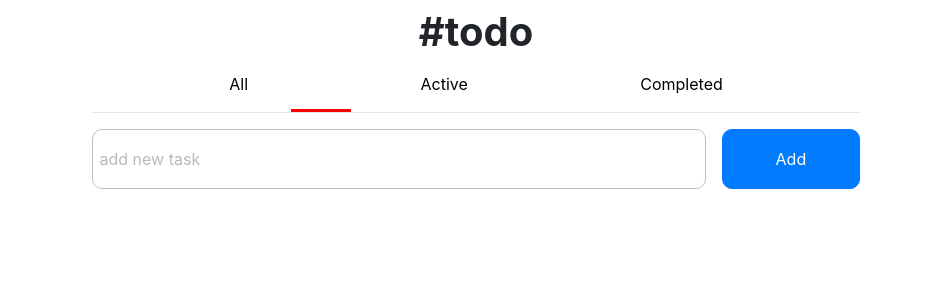
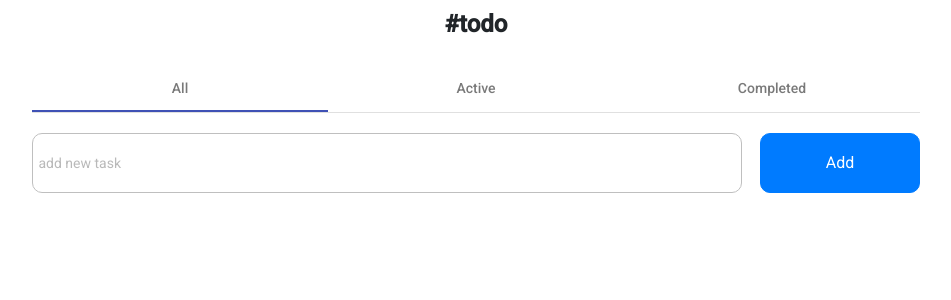
Before and after one commit to MarcoGranieri/esercizi-personali, an Angular app in the folder todo-list/: page / in a window 1280 px wide. Shown: the top 300 px of the page, without its empty margins (164-1115 px from the left). Built offline with nearby package versions, Linux system fonts and the light colour scheme.

Commit message:
todo-list v1

```diff
--- a/todo-list/package.json
+++ b/todo-list/package.json
@@ -11,11 +11,13 @@
   "private": true,
   "dependencies": {
     "@angular/animations": "~12.2.0",
+    "@angular/cdk": "^12.2.13",
     "@angular/common": "~12.2.0",
     "@angular/compiler": "~12.2.0",
     "@angular/core": "~12.2.0",
     "@angular/forms": "~12.2.0",
     "@angular/localize": "~12.2.0",
+    "@angular/material": "^12.2.13",
     "@angular/platform-browser": "~12.2.0",
     "@angular/platform-browser-dynamic": "~12.2.0",
     "@angular/router": "~12.2.0",
--- a/todo-list/src/app/app.module.ts
+++ b/todo-list/src/app/app.module.ts
@@ -8,6 +8,8 @@ import { AllTasksComponent } from './modules/core/components/all-tasks/all-tasks
 import { ActiveTasksComponent } from './modules/core/components/active-tasks/active-tasks.component';
 import { CompletedTasksComponent } from './modules/core/components/completed-tasks/completed-tasks.component';
 import { FormsModule } from '@angular/forms';
+import { BrowserAnimationsModule } from '@angular/platform-browser/animations';
+import { MatTabsModule } from '@angular/material/tabs';
 
 @NgModule({
   declarations: [
@@ -20,7 +22,9 @@ import { FormsModule } from '@angular/forms';
   imports: [
     BrowserModule,
     FormsModule,
-    NgbModule
+    NgbModule,
+    BrowserAnimationsModule,
+    MatTabsModule
   ],
   providers: [],
   bootstrap: [AppComponent]
--- a/todo-list/src/app/modules/core/components/all-tasks/all-tasks.component.html
+++ b/todo-list/src/app/modules/core/components/all-tasks/all-tasks.component.html
@@ -1,4 +1,3 @@
-<div class="task-container container">
 <form (ngSubmit)="addTask()" class="d-flex justify-content-between">
     <input class="inputTasks" type="text" placeholder=" add new task" name="inputTasks" [(ngModel)]="inputTasks">
     <button type="submit" class="btn btn-primary">Add</button>
@@ -10,4 +9,3 @@
     </div>
     <button (click)="remove(task)" class="delete">Delete</button>
 </div>
-</div>
--- a/todo-list/src/app/modules/core/components/all-tasks/all-tasks.component.ts
+++ b/todo-list/src/app/modules/core/components/all-tasks/all-tasks.component.ts
@@ -32,10 +32,10 @@ export class AllTasksComponent implements OnInit {
   }
 
   toggleDone (id:number) {
-    this.tasks?.map((v, i) => {
-      if (i == id) v.completed = !v.completed;
+    this.tasks?.map((task, i) => {
+      if (i == id) task.completed = !task.completed;
 
-      return v;
+      return task;
     })
   }
 
--- a/todo-list/src/app/modules/core/container/container.component.html
+++ b/todo-list/src/app/modules/core/container/container.component.html
@@ -1,12 +1,11 @@
 <div class="container d-flex flex-column align-items-center">
     <h1 class="text-center p-2"><strong>#todo</strong></h1>
-
-    <div class="d-flex justify-content-around">
-        <a href="#">All</a>
-        <a href="#">Active</a>
-        <a href="#">Completed</a>
-    </div>
-    <div class="activeTab"></div>
+    <mat-tab-group mat-stretch-tabs>
+        <mat-tab label="All">
+            <br>
+            <app-all-tasks (delete)="removeTask($event)" [tasks]="tasks"></app-all-tasks>
+        </mat-tab>
+        <mat-tab label="Active"></mat-tab>
+        <mat-tab label="Completed"></mat-tab>
+    </mat-tab-group>
 </div>
-<hr>
-<app-all-tasks (delete)="removeTask($event)" [tasks]="tasks"></app-all-tasks>
--- a/todo-list/src/app/modules/core/container/container.component.scss
+++ b/todo-list/src/app/modules/core/container/container.component.scss
@@ -1,18 +1,3 @@
-a {
-    color: black;
-    text-decoration: none;
+mat-tab-group {
+    width: 80%;
 }
-
-.justify-content-around,
-hr {
-    width: 60%;
-}
-
-.activeTab {
-    width: 60px;
-    height: 3px;
-    background-color: red;
-    position: absolute;
-    left: 455px;
-    top: 109px;
-}
--- a/todo-list/src/index.html
+++ b/todo-list/src/index.html
@@ -6,8 +6,11 @@
   <base href="/">
   <meta name="viewport" content="width=device-width, initial-scale=1">
   <link rel="icon" type="image/x-icon" href="favicon.ico">
+  <link rel="preconnect" href="https://fonts.gstatic.com">
+  <link href="https://fonts.googleapis.com/css2?family=Roboto:wght@300;400;500&display=swap" rel="stylesheet">
+  <link href="https://fonts.googleapis.com/icon?family=Material+Icons" rel="stylesheet">
 </head>
-<body>
+<body class="mat-typography">
   <app-root></app-root>
 </body>
 </html>
--- a/todo-list/src/styles.scss
+++ b/todo-list/src/styles.scss
@@ -1,4 +1,42 @@
+
+// Custom Theming for Angular Material
+// For more information: https://material.angular.io/guide/theming
+@use '~@angular/material' as mat;
+// Plus imports for other components in your app.
+
+// Include the common styles for Angular Material. We include this here so that you only
+// have to load a single css file for Angular Material in your app.
+// Be sure that you only ever include this mixin once!
+@include mat.core();
+
+// Define the palettes for your theme using the Material Design palettes available in palette.scss
+// (imported above). For each palette, you can optionally specify a default, lighter, and darker
+// hue. Available color palettes: https://material.io/design/color/
+$todo-list-primary: mat.define-palette(mat.$indigo-palette);
+$todo-list-accent: mat.define-palette(mat.$pink-palette, A200, A100, A400);
+
+// The warn palette is optional (defaults to red).
+$todo-list-warn: mat.define-palette(mat.$red-palette);
+
+// Create the theme object. A theme consists of configurations for individual
+// theming systems such as "color" or "typography".
+$todo-list-theme: mat.define-light-theme((
+  color: (
+    primary: $todo-list-primary,
+    accent: $todo-list-accent,
+    warn: $todo-list-warn,
+  )
+));
+
+// Include theme styles for core and each component used in your app.
+// Alternatively, you can import and @include the theme mixins for each component
+// that you are using.
+@include mat.all-component-themes($todo-list-theme);
+
 /* You can add global styles to this file, and also import other style files */
 
 /* Importing Bootstrap SCSS file. */
 @import '~bootstrap/scss/bootstrap';
+
+html, body { height: 100%; }
+body { margin: 0; font-family: Roboto, "Helvetica Neue", sans-serif; }
```
Also changed, not shown: 1 other file (tests, documents, lock files or other folders). Lines whose indentation alone changed are shown as unchanged.
